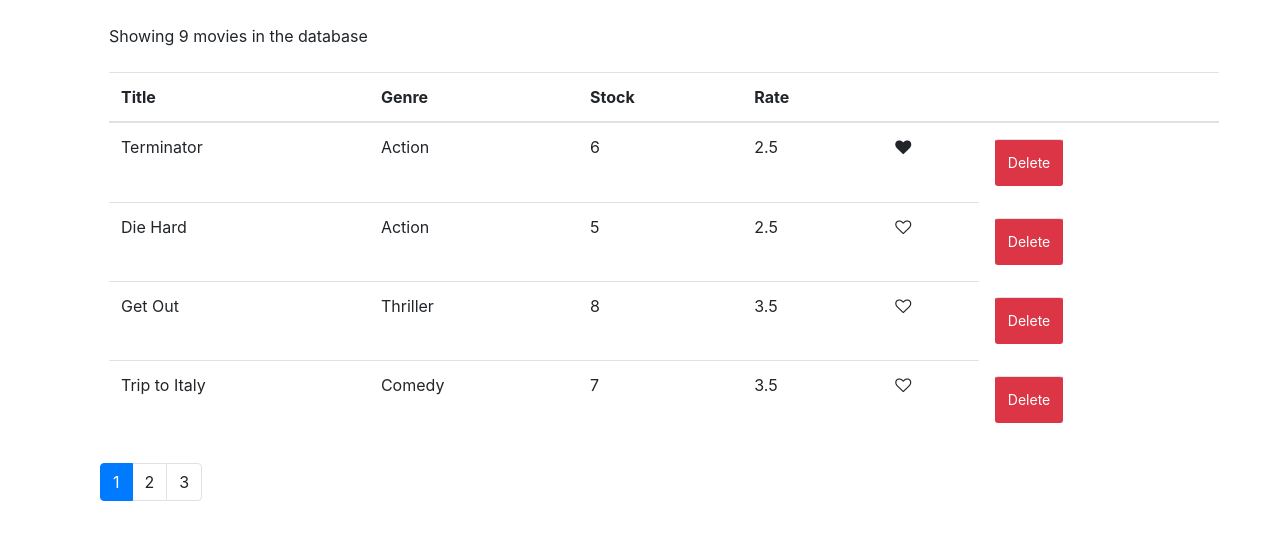
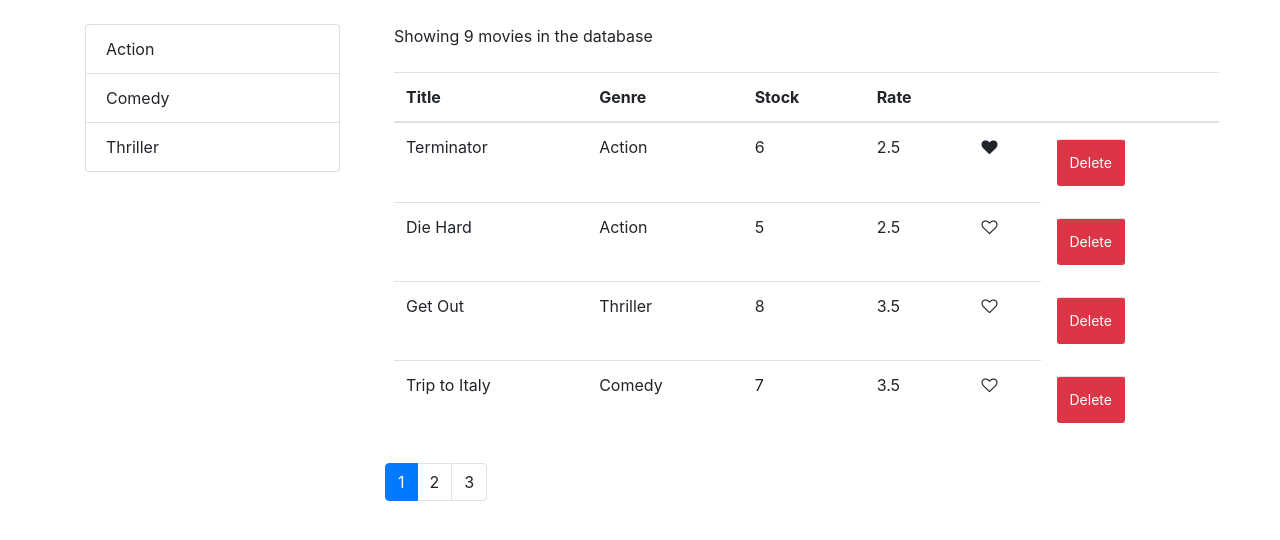
Before and after one commit to mayanksh99/react-app-2, a React (Create React App) app: page /movies/1 in a window 1280 px wide. Shown: the top 540 px of the page. Built offline with nearby package versions, Linux system fonts and the light colour scheme.

Commit message:
till filter

```diff
--- /dev/null
+++ b/src/components/common/listGroup.jsx
@@ -0,0 +1,32 @@
+import React from "react";
+
+const ListGroup = props => {
+  const {
+    items,
+    textProperty,
+    valueProperty,
+    selectedItem,
+    onGenreSelect
+  } = props;
+  return (
+    <ul className="list-group">
+      {items.map(item => (
+        <li
+          onClick={() => onGenreSelect(item)}
+          key={item[valueProperty]}
+          className={
+            item === selectedItem ? "list-group-item active" : "list-group-item"
+          }
+        >
+          {item[textProperty]}
+        </li>
+      ))}
+    </ul>
+  );
+};
+ListGroup.defaultProps = {
+  textProperty: "name",
+  valueProperty: "_id"
+};
+
+export default ListGroup;
--- a/src/components/movies.jsx
+++ b/src/components/movies.jsx
@@ -1,19 +1,30 @@
 import React, { Component } from "react";
 import Like from "./common/like";
+import ListGroup from "./common/listGroup";
 import { getMovies } from "../services/fakeMovieService";
 import Pagination from "./common/pagination";
 import { paginate } from "../utils/paginate";
+import { getGenres } from "../services/fakeGenreService";
 
 class Movies extends Component {
   state = {
-    movies: getMovies(),
+    movies: [],
+    genres: [],
     currentPage: 1,
     pageSize: 4
+  };
+
+  componentDidMount = () => {
+    this.setState({ movies: getMovies(), genres: getGenres() });
   };
 
   deleteMovies = movie => {
     const movies = this.state.movies.filter(m => m._id !== movie._id);
     this.setState({ movies: movies });
+  };
+
+  genreSelect = genre => {
+    this.setState({ selectedGenre: genre });
   };
 
   pageChange = page => {
@@ -38,6 +49,15 @@ class Movies extends Component {
 
     return (
       <React.Fragment>
+        <div className="row">
+          <div className="col-3 mt-4">
+            <ListGroup
+              items={this.state.genres}
+              selectedItem={this.state.selectedGenre}
+              onGenreSelect={this.genreSelect}
+            />
+          </div>
+          <div className="col">
             <p className="m-4">Showing {count} movies in the database</p>
             <table className="table m-4">
               <thead>
@@ -81,6 +101,8 @@ class Movies extends Component {
                 onPageChange={this.pageChange}
               />
             </div>
+          </div>
+        </div>
       </React.Fragment>
     );
   }
```
Lines whose indentation alone changed are shown as unchanged.
